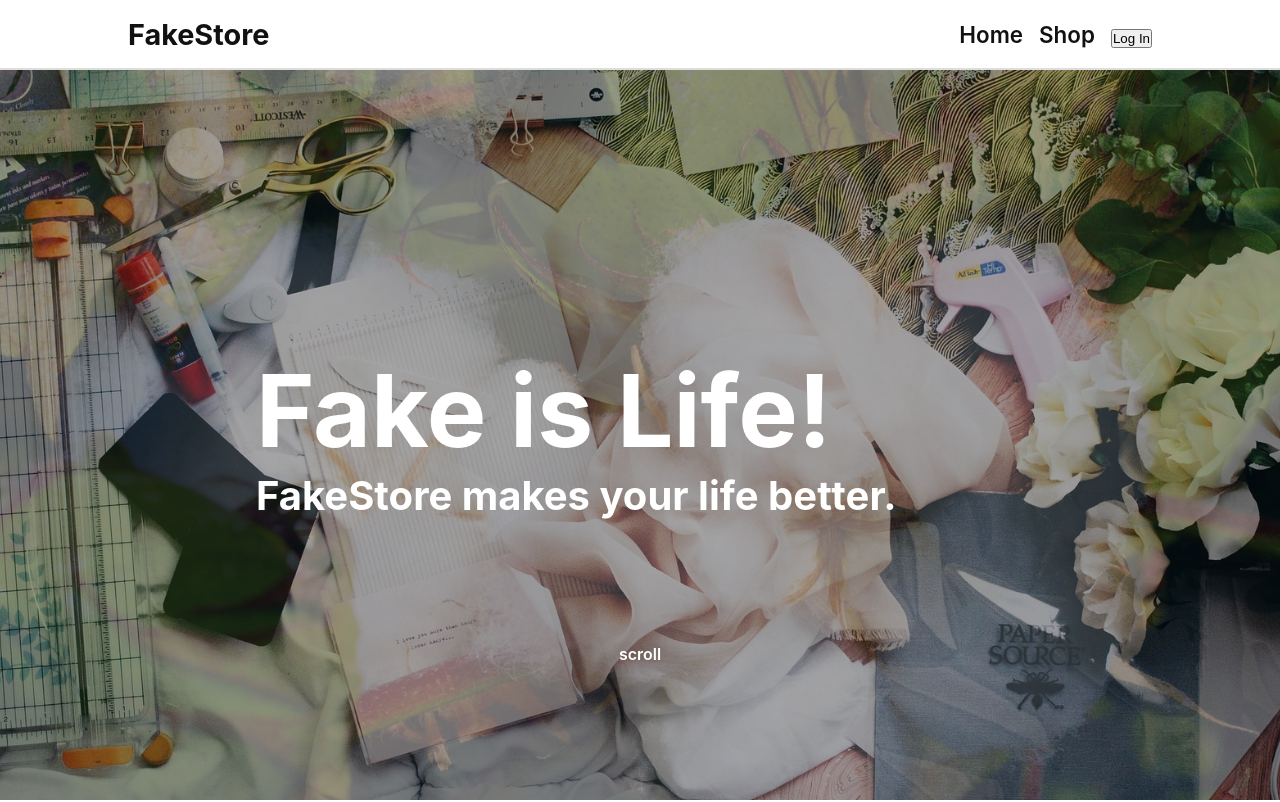
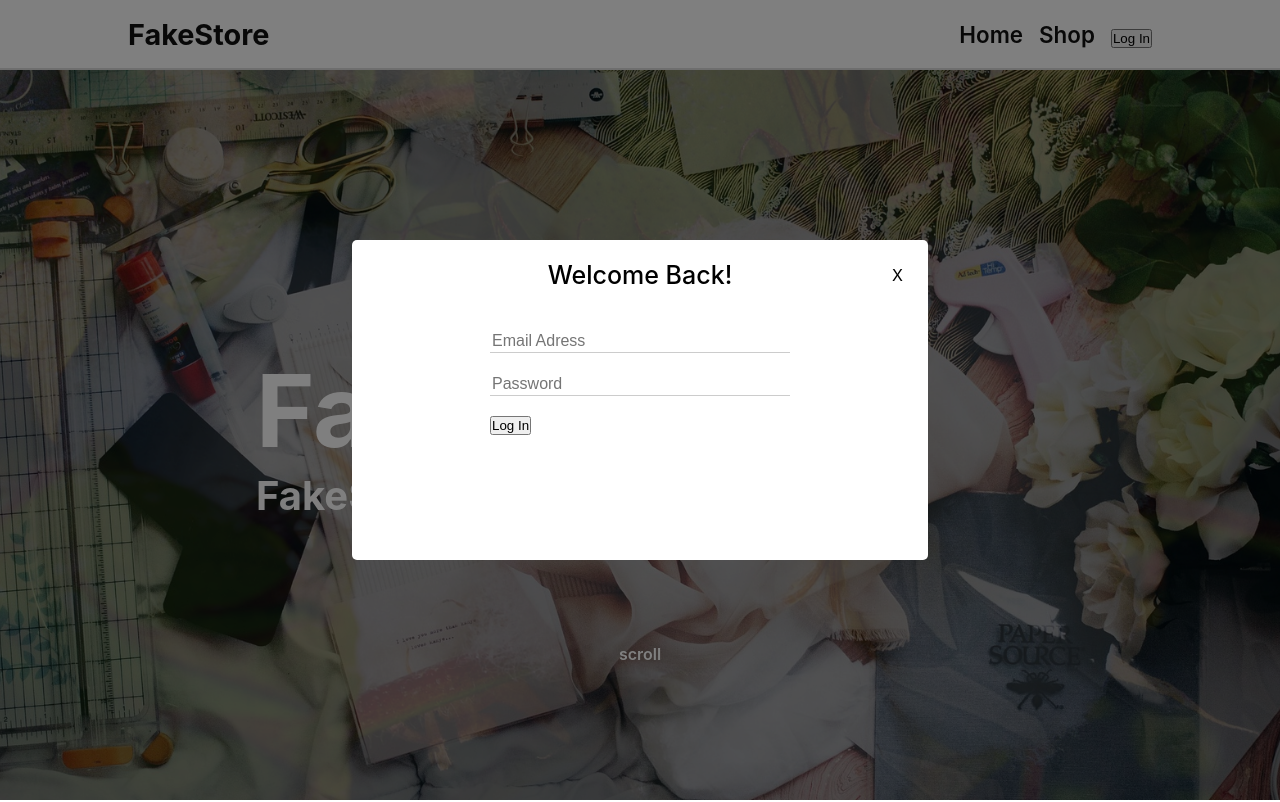
Before and after one commit to andytseng1993/react-fakeshop, a React (Create React App) app: page / in a window 1280 px wide. Shown: the top 802 px of the page. Built offline with nearby package versions, Linux system fonts and the light colour scheme.

Commit message:
basic style

```diff
--- a/src/component/logIn/LogIn.js
+++ b/src/component/logIn/LogIn.js
@@ -1,4 +1,4 @@
-
+import classes from './LogIn.module.css'
 import { useRef } from "react";
 
 
@@ -10,15 +10,14 @@ const LogIn=(props)=>{
         console.log(emailRef.current.value,passwordRef.current.value);
     }
     return(
-        <section>
-            <div>
-                <div></div>
+        <section className={classes.login}>
+            <div className={classes.content}>
+                <div className={classes.title}>Welcome Back!</div>
+                <div className={classes.closeBtn}>X</div>
                 <form onSubmit={submitHandler}>
-                    <label htmlFor="email">Email :</label>
-                    <input type='text' required id='email' ref={emailRef}></input>
-                    <label htmlFor="password">Password :</label>
-                    <input type='password' required id='password' ref={passwordRef}></input>
-                    <button>Log In</button>
+                    <input type='email' required id='email' ref={emailRef} placeholder='Email Adress'></input>
+                    <input type='password' required id='password' ref={passwordRef} placeholder='Password'></input>
+                    <button className={classes.submit}>Log In</button>
                 </form>
             </div>
         </section>
--- /dev/null
+++ b/src/component/logIn/LogIn.module.css
@@ -0,0 +1,58 @@
+.login{
+    position: absolute;
+    width: 100%;
+    height: 100%;
+    top: 50%;
+    left: 50%;
+    transform: translate(-50%,-50%);
+    z-index: 100;
+    background-color: rgba(0, 0, 0, 0.5);
+    display: flex;
+    justify-content: center;
+    align-items: center;
+}
+.content{
+    position: relative;
+    width: 45%;
+    max-width: 750px;
+    min-width: 400px;
+    height: 40%;
+    background-color: white;
+    border-radius: 5px;
+    display: flex;
+    flex-direction: column;
+    align-items: center;
+}
+.closeBtn{
+    position: absolute;
+    right: 25px;
+    top: 25px;
+}
+.title{
+    font-size: 25px;
+    font-weight: 500;
+    margin: 20px;
+}
+form{
+    display: flex;
+    flex-direction: column;
+    align-items: flex-start;
+    width: 300px;
+    text-align: left;
+}
+input[type=email]{
+    width: 100%;
+    margin: 20px 0px;
+    font-size: 1rem;
+    border: none;
+    padding: 2px;
+    border-bottom: 1px solid #ccc;
+}
+input[type=password]{
+    width: 100%;
+    font-size: 1rem;
+    border: none;
+    border-bottom: 1px solid #ccc;
+    padding: 2px;
+    margin-bottom: 20px;
+}
```
